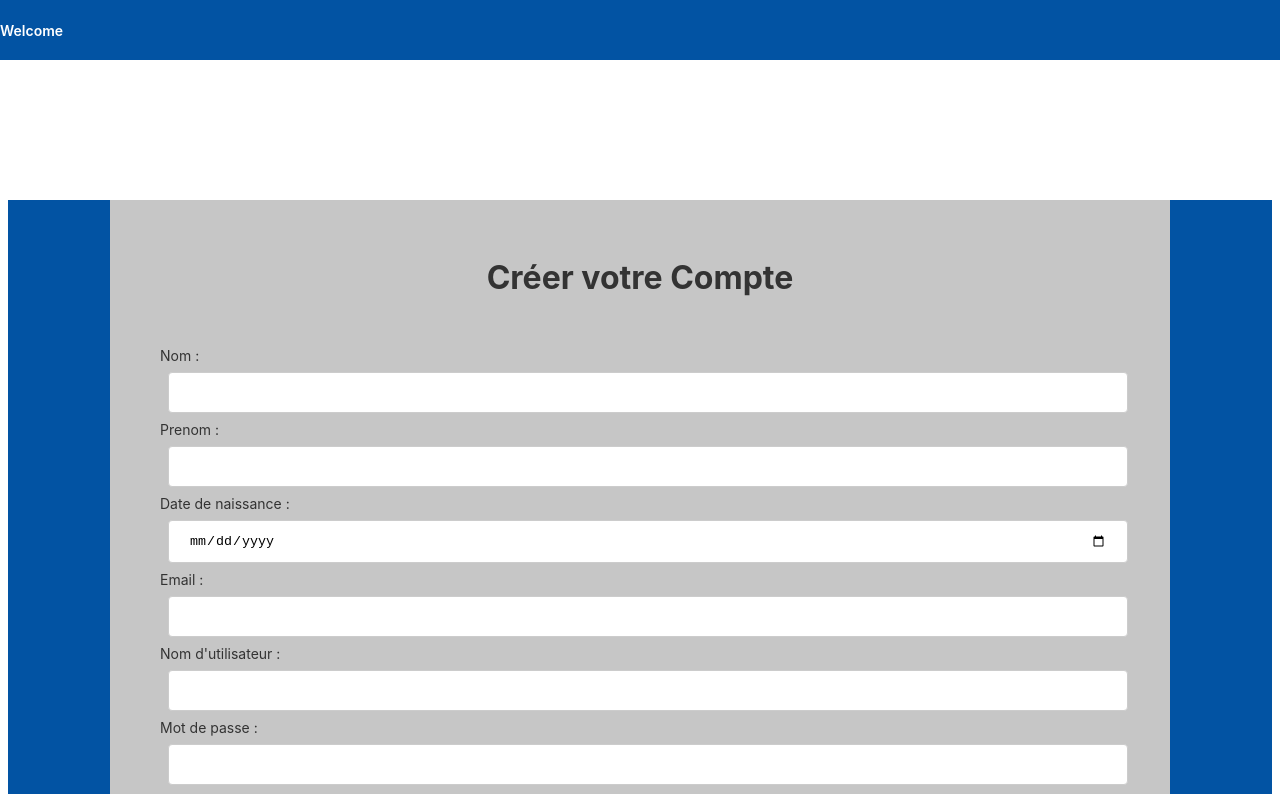
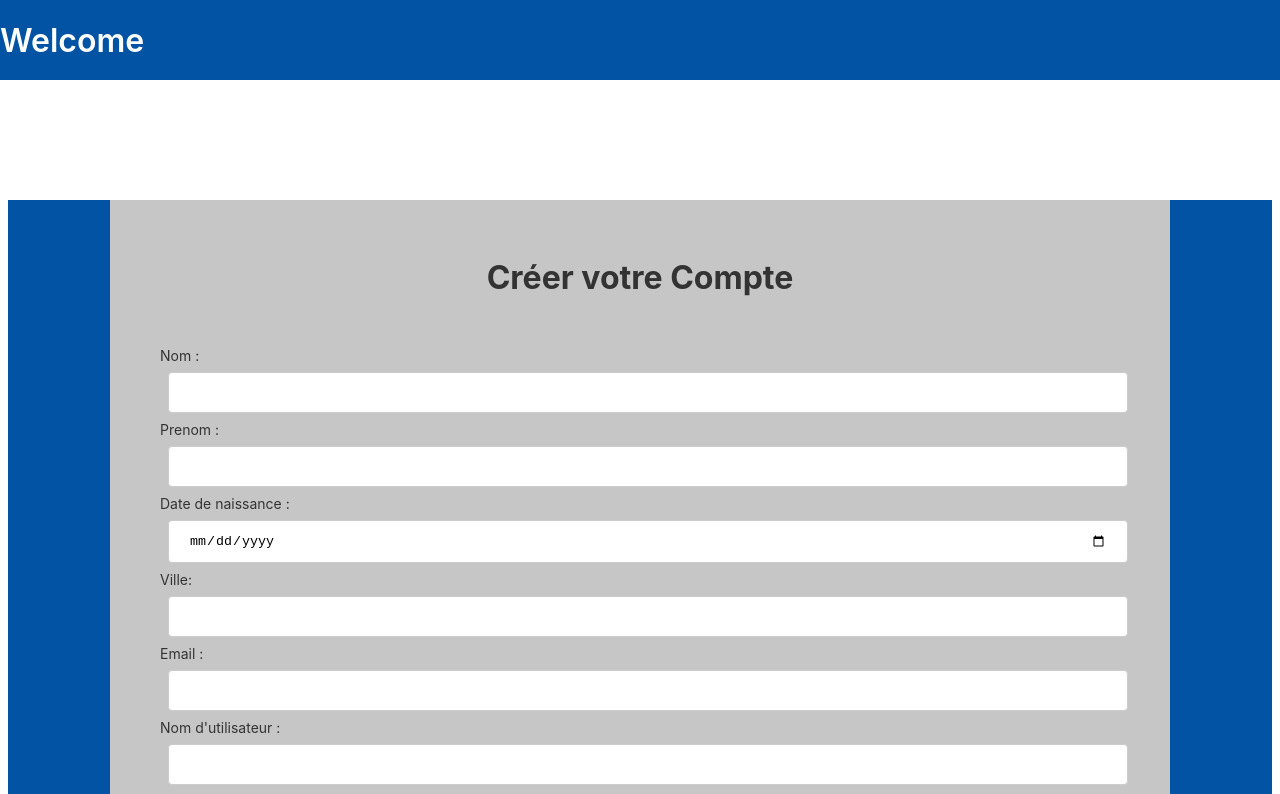
Before and after one commit to chocapiclecon/projet-cube-lot-2, an Angular app in the folder code/: page /form-add-user in a window 1280 px wide. Shown: the top 794 px of the page. Built offline with nearby package versions, Linux system fonts and the light colour scheme.

Commit message:
adjustment

```diff
--- a/code/src/app/connexion/connexion.component.html
+++ b/code/src/app/connexion/connexion.component.html
@@ -69,11 +69,13 @@ font-size: large;
 <div style="background-color: #0253A3;">
 
   <!-- Toolbar -->
-  <header class="toolbar" role="banner">
+  <header class="toolbar" role="banner" style="font-size: xx-large;">
     <span>Welcome</span>
   </header>
 
   <form class="otherContent" [formGroup]="loginForm" (ngSubmit)="onSubmit()">
+    <h1 for="title">Connexion</h1>
+    <br>
   <div>
     <label for="userName">Identifiant * :</label>
     <input type="text" formControlName="userName" id="userName" required>
--- a/code/src/app/form-add-user/form-add-user.component.html
+++ b/code/src/app/form-add-user/form-add-user.component.html
@@ -26,7 +26,7 @@
       top: 0;
       left: 0;
       right: 0;
-      height: 60px;
+      height: 80px;
       display: flex;
       align-items: center;
       background-color: #0253A3;
@@ -71,9 +71,8 @@
   }
   </style>
   <div style="background-color: #0253A3;">
-
     <!-- Toolbar -->
-    <header class="toolbar" role="banner">
+    <header class="toolbar" role="banner" style="font-size: xx-large;">
       <span>Welcome</span>
     </header>
 <form #monForm=ngForm (ngSubmit)="addUser" class="otherContent">
@@ -95,6 +94,12 @@
     </div>
     <div [hidden]="dateNaissance.valid || dateNaissance.pristine">
         La date de naissance est obligatoire
+    </div>
+    <div>
+        Ville: <input type="text" name="ville" [(ngModel)]=user.ville required #ville="ngModel">
+    </div>
+    <div [hidden]="ville.valid || ville.pristine">
+        La ville est obligatoire
     </div>
     <div>
         Email : <input type="email" name="mail" [(ngModel)]=user.mail required #mail="ngModel">
--- a/code/src/app/user.ts
+++ b/code/src/app/user.ts
@@ -3,6 +3,7 @@ export interface User {
     nom? : string
     prenom? : string
     dateNaissance?: Date,
+    ville?: string,
     mail?: string,
     userName?: string,
     mdp?: string,
```
